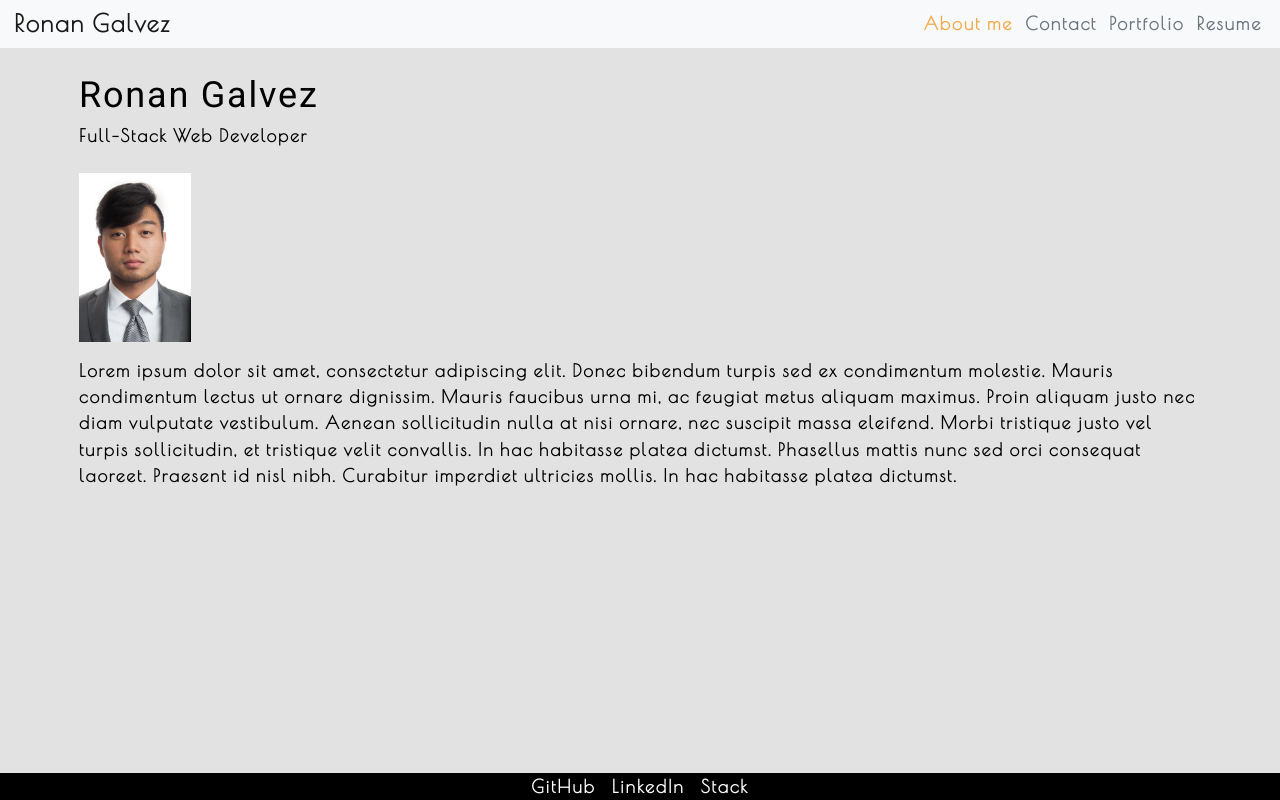
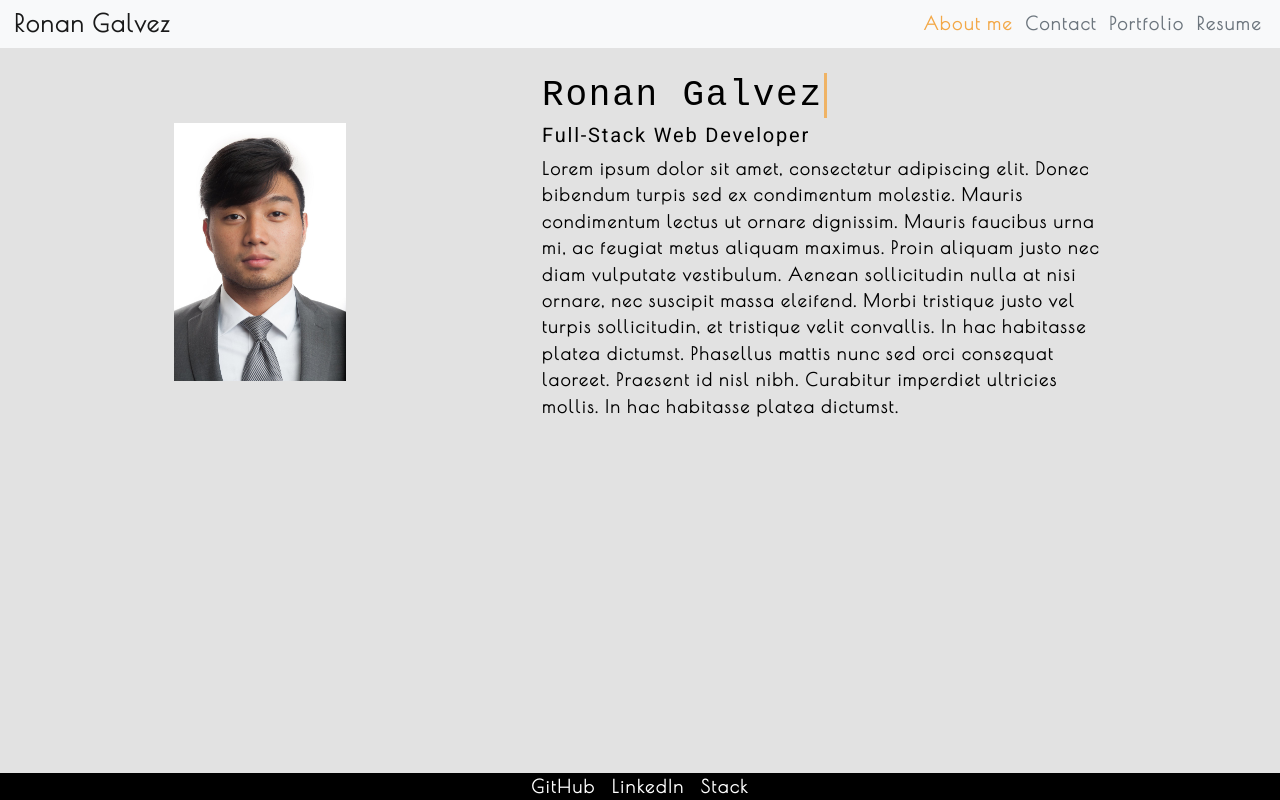
Before and after one commit to Ronan-Codes/react-portfolio, a React (Create React App) app: page / in a window 1280 px wide. Built offline with nearby package versions, Linux system fonts and the light colour scheme.

Commit message:
experimenting with typewriter effects

```diff
--- a/public/index.html
+++ b/public/index.html
@@ -1,5 +1,6 @@
 <!DOCTYPE html>
 <html lang="en">
+
 <head>
   <meta charset="utf-8" />
   <link rel="icon" href="%PUBLIC_URL%/favicon.ico" />
@@ -11,12 +12,10 @@
   <link rel="manifest" href="%PUBLIC_URL%/manifest.json" />
 
   <!-- Bootstrap CDN -->
-    <link href="https://cdn.jsdelivr.net/npm/bootstrap@5.1.0/dist/css/bootstrap.min.css" rel="stylesheet" integrity="sha384-KyZXEAg3QhqLMpG8r+8fhAXLRk2vvoC2f3B09zVXn8CA5QIVfZOJ3BCsw2P0p/We" crossorigin="anonymous">
+  <link href="https://cdn.jsdelivr.net/npm/bootstrap@5.1.0/dist/css/bootstrap.min.css" rel="stylesheet"
+    integrity="sha384-KyZXEAg3QhqLMpG8r+8fhAXLRk2vvoC2f3B09zVXn8CA5QIVfZOJ3BCsw2P0p/We" crossorigin="anonymous">
 
-    <link
-      href="https://fonts.googleapis.com/css2?family=Poiret+One&display=swap"
-      rel="stylesheet"
-    />
+  <link href="https://fonts.googleapis.com/css2?family=Poiret+One&display=swap" rel="stylesheet" />
   <link href="https://fonts.googleapis.com/css?family=Roboto&display=swap" rel="stylesheet" />
   <title>React App</title>
 </head>
@@ -25,6 +24,69 @@
   <noscript>You need to enable JavaScript to run this app.</noscript>
   <div id="root"></div>
 
-    <script src="https://cdn.jsdelivr.net/npm/bootstrap@5.1.0/dist/js/bootstrap.bundle.min.js" integrity="sha384-U1DAWAznBHeqEIlVSCgzq+c9gqGAJn5c/t99JyeKa9xxaYpSvHU5awsuZVVFIhvj" crossorigin="anonymous"></script>
+  <script src="https://cdn.jsdelivr.net/npm/bootstrap@5.1.0/dist/js/bootstrap.bundle.min.js"
+    integrity="sha384-U1DAWAznBHeqEIlVSCgzq+c9gqGAJn5c/t99JyeKa9xxaYpSvHU5awsuZVVFIhvj" crossorigin="anonymous">
+  </script>
+  <!-- <script>
+    var TxtRotate = function (el, toRotate, period) {
+      this.toRotate = toRotate;
+      this.el = el;
+      this.loopNum = 0;
+      this.period = parseInt(period, 10) || 2000;
+      this.txt = '';
+      this.tick();
+      this.isDeleting = false;
+    };
+
+    TxtRotate.prototype.tick = function () {
+      var i = this.loopNum % this.toRotate.length;
+      var fullTxt = this.toRotate[i];
+
+      if (this.isDeleting) {
+        this.txt = fullTxt.substring(0, this.txt.length - 1);
+      } else {
+        this.txt = fullTxt.substring(0, this.txt.length + 1);
+      }
+
+      this.el.innerHTML = '<span class="wrap">' + this.txt + '</span>';
+
+      var that = this;
+      var delta = 300 - Math.random() * 100;
+
+      if (this.isDeleting) {
+        delta /= 2;
+      }
+
+      if (!this.isDeleting && this.txt === fullTxt) {
+        delta = this.period;
+        this.isDeleting = true;
+      } else if (this.isDeleting && this.txt === '') {
+        this.isDeleting = false;
+        this.loopNum++;
+        delta = 500;
+      }
+
+      setTimeout(function () {
+        that.tick();
+      }, delta);
+    };
+
+    window.onload = function () {
+      var elements = document.getElementsByClassName('txt-rotate');
+      for (var i = 0; i < elements.length; i++) {
+        var toRotate = elements[i].getAttribute('data-rotate');
+        var period = elements[i].getAttribute('data-period');
+        if (toRotate) {
+          new TxtRotate(elements[i], JSON.parse(toRotate), period);
+        }
+      }
+      // INJECT CSS
+      var css = document.createElement("style");
+      css.type = "text/css";
+      css.innerHTML = ".txt-rotate > .wrap { border-right: 0.08em solid #666 }";
+      document.body.appendChild(css);
+    };
+  </script> -->
 </body>
+
 </html>
--- a/src/components/About/index.js
+++ b/src/components/About/index.js
@@ -2,10 +2,23 @@ import React from 'react';
 import coverImage from '../../assets/cover/temp-portrait.jpeg';
 function About() {
   return (
-    <section className="">
-      <h1 id="about">Ronan Galvez</h1>
-      <p>Full-Stack Web Developer</p>
-      <img src={coverImage} className="my-2" style={{ width: "10%" }} alt="cover" />
+    <section className="row justify-content-center align-items-center">
+      <div className="col-4 row justify-content-center">
+        <div className="col-12">
+        <img src={coverImage} className="my-2" style={{ width: "50%" }} alt="cover" />
+        </div>
+      </div>
+
+      <div className="col-6">
+        <h1 className="line-1">Ronan Galvez</h1>
+        <h5 className="">
+          {/* <span
+            class="txt-rotate"
+            data-period="2000"
+            data-rotate='[ "Front-End", "Full-Stack Web Developer" ]'></span> */}
+            <span className="front-full"></span> <span> Web Developer</span>
+        </h5>
+
         <div className="my-2">
           <p>
             Lorem ipsum dolor sit amet, consectetur adipiscing elit. Donec bibendum turpis sed ex
@@ -17,6 +30,8 @@ function About() {
             Curabitur imperdiet ultricies mollis. In hac habitasse platea dictumst.
           </p>
         </div>
+
+      </div>
     </section>
   );
 }
--- a/src/index.css
+++ b/src/index.css
@@ -1,7 +1,7 @@
 main {
   margin: 0 auto;
   max-width: 90%;
-  padding: 20px 15px 20px 15px;
+  padding: 20px 0 20px 0;
 }
 :root {
   --primary: #8c54ff;
@@ -337,5 +337,133 @@ html {
 
 .hover:hover::after {
   width: 100%;
-  //transition: width .3s;
+  transition: width .3s;
 }
+
+/* Typewriter Animation */
+
+.line-1 {
+  border-right: solid 3px rgba(0,255,0,.75);
+  white-space: nowrap;
+  overflow: hidden;
+  font-family: 'Source Code Pro', monospace;
+  /* font-size: 28px; */
+  color: black;
+}
+
+/* Animation */
+.line-1 {
+  animation: animated-text 2s steps(15,end) 1s 1 normal both,
+             animated-cursor 800ms steps(15,end) infinite;
+}
+
+/* text animation */
+
+@keyframes animated-text{
+  from{width: 0;}
+  to{width: 285px;}
+}
+
+/* cursor animations */
+
+@keyframes animated-cursor{
+  from{border-right-color: var(--secondary);}
+  to{border-right-color: transparent;}
+}
+
+  /* lin-2 */
+  /* html,body {
+    font-family: 'Raleway', sans-serif;
+    padding: 3em 2em;
+    font-size: 18px;
+    background: #222;
+    color: #aaa
+  } */
+
+  /* h5 {
+    font-weight: 200;
+    margin: 0.4em 0;
+  }
+
+  h2 { font-size: 3.5em; }
+ */
+
+.front-full {
+  /* position: absolute; */
+  /* width: 100%; */
+  /* height: 50%; */
+  /* font-size: 45px; */
+}
+
+.front-full:after {
+  /* position: absolute; */
+  content: "";
+  /* width: 100%; */
+  /* height: 100%; */
+  /* line-height: 48px; */
+  /* left: 30%; */
+  /* top: 50%; */
+  animation: abomination1 4s linear 1;
+  animation-fill-mode: forwards;
+}
+
+
+@keyframes abomination1 {
+  0% {
+    content: "Front-End";
+  }
+  15% {
+    content: "Front-End";
+  }
+  20% {
+    content: "Front-En";
+  }
+  25% {
+    content: "Front-E";
+  }
+  30% {
+    content: "Front-";
+  }
+  35% {
+    content: "Front";
+  }
+  40% {
+    content: "Fron";
+  }
+  45% {
+    content: "Fro";
+  }
+  50% {
+    content: "Fr";
+  }
+  55% {
+    content: "F";
+  }
+  60% {
+    content: "Fu";
+  }
+  65% {
+    content: "Ful";
+  }
+  70% {
+    content: "Full";
+  }
+  75% {
+    content: "Full-";
+  }
+  80% {
+    content: "Full-S";
+  }
+  85% {
+    content: "Full-St";
+  }
+  90% {
+    content: "Full-Sta";
+  }
+  95% {
+    content: "Full-Stac";
+  }
+  100% {
+    content: "Full-Stack";
+  }
+}
```
Lines whose indentation alone changed are shown as unchanged.
